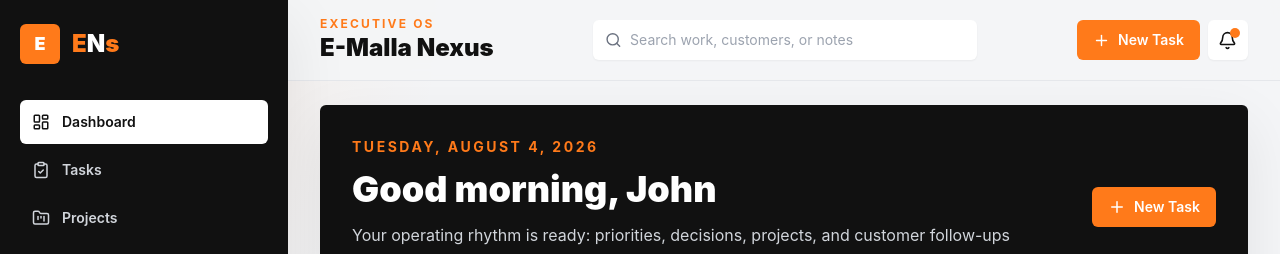
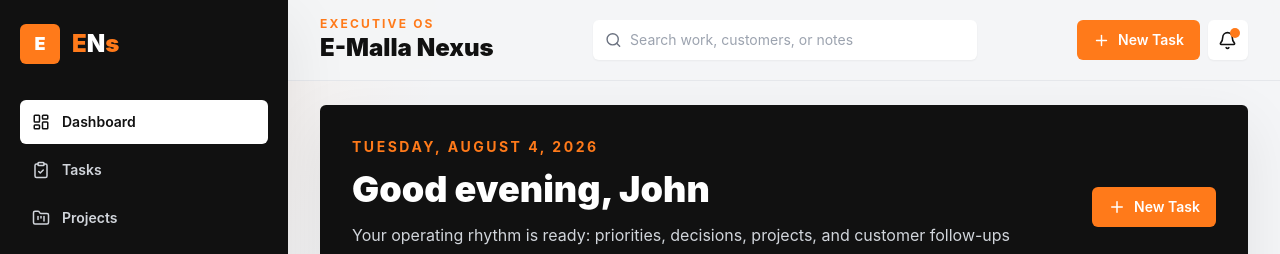
Before and after one commit to emalla-tech/ens-e-malla-nexus, a React (Vite) app: page / in a window 1280 px wide. Shown: the top 254 px of the page. Built offline with nearby package versions, Linux system fonts and the light colour scheme; no server answers.

Commit message:
Add time-based dashboard greeting

```diff
--- a/src/pages/DashboardPage.tsx
+++ b/src/pages/DashboardPage.tsx
@@ -35,6 +35,20 @@ function isSeedTask(task: Task) {
 
 function isSeedFollowUp(followUp: FollowUp) {
   return /^follow-up-\d+$/.test(followUp.id);
+}
+
+function getTimeGreeting(date = new Date()) {
+  const hour = date.getHours();
+
+  if (hour >= 5 && hour < 12) {
+    return 'Good morning';
+  }
+
+  if (hour >= 12 && hour < 17) {
+    return 'Good afternoon';
+  }
+
+  return 'Good evening';
 }
 
 export function DashboardPage() {
@@ -120,6 +134,7 @@ export function DashboardPage() {
     .filter((followUp) => followUp.status !== 'Completed')
     .sort((first, second) => first.dueDate.localeCompare(second.dueDate))
     .slice(0, 4);
+  const greeting = getTimeGreeting();
 
   return (
     <div className="space-y-6">
@@ -127,7 +142,7 @@ export function DashboardPage() {
         <div className="flex flex-col justify-between gap-6 lg:flex-row lg:items-center">
           <div>
             <p className="text-sm font-bold uppercase tracking-[0.18em] text-brand-orange">{formatLongDate()}</p>
-            <h1 className="mt-3 text-3xl font-black tracking-normal sm:text-4xl">Good morning, John</h1>
+            <h1 className="mt-3 text-3xl font-black tracking-normal sm:text-4xl">{greeting}, John</h1>
             <p className="mt-3 max-w-2xl text-base leading-7 text-gray-300">
               Your operating rhythm is ready: priorities, decisions, projects, and customer follow-ups in one view.
             </p>
```
